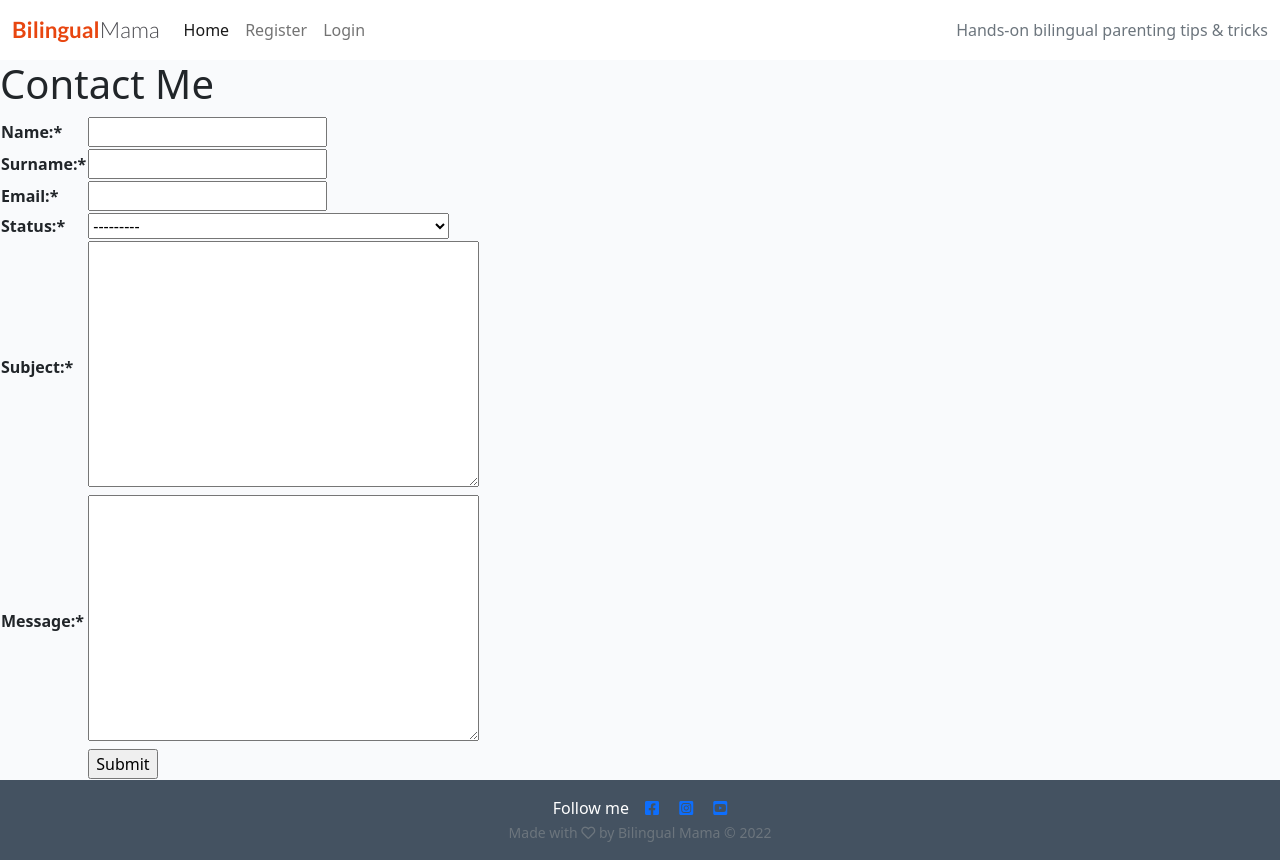
After one commit to psnaz/bilingual-mama, a Django app: template templates/query.html in a window 1280 px wide. The commit adds this page. Run offline with Django 3.2, Linux system fonts and the light colour scheme; the template is opened without the code that fills it: values that come from a table or form of the project are taken from there, others are empty.

Commit message:
Add a query form template - query.html

```diff
--- a/static/css/style.css
+++ b/static/css/style.css
@@ -138,3 +138,9 @@ body {
     background: transparent;
     border: none;
 }
+
+/* Query form fields required */
+
+.required label:after {
+    content: "*";
+}
--- /dev/null
+++ b/templates/query.html
@@ -0,0 +1,27 @@
+{% extends "base.html" %}
+
+{% block title %}Contact Me{% endblock title%}
+
+{% block content %}
+
+<h1>Contact Me</h1>
+
+{% if submitted %}
+    <p class="success">
+        Your messages has been submitted successfully. Thank you :-).
+    </p>
+
+{% else %}
+    <form action="" enctype="multipart/form-data" method="post" novalidate>
+        <table>
+            {{ form.as_table }}
+            <tr>
+                <td>&nbsp;</td>
+                <td><input type="submit" value="Submit"></td>
+            </tr>
+        </table>
+        {% csrf_token %}
+    </form>
+{% endif %}
+
+{%endblock content %}
```
